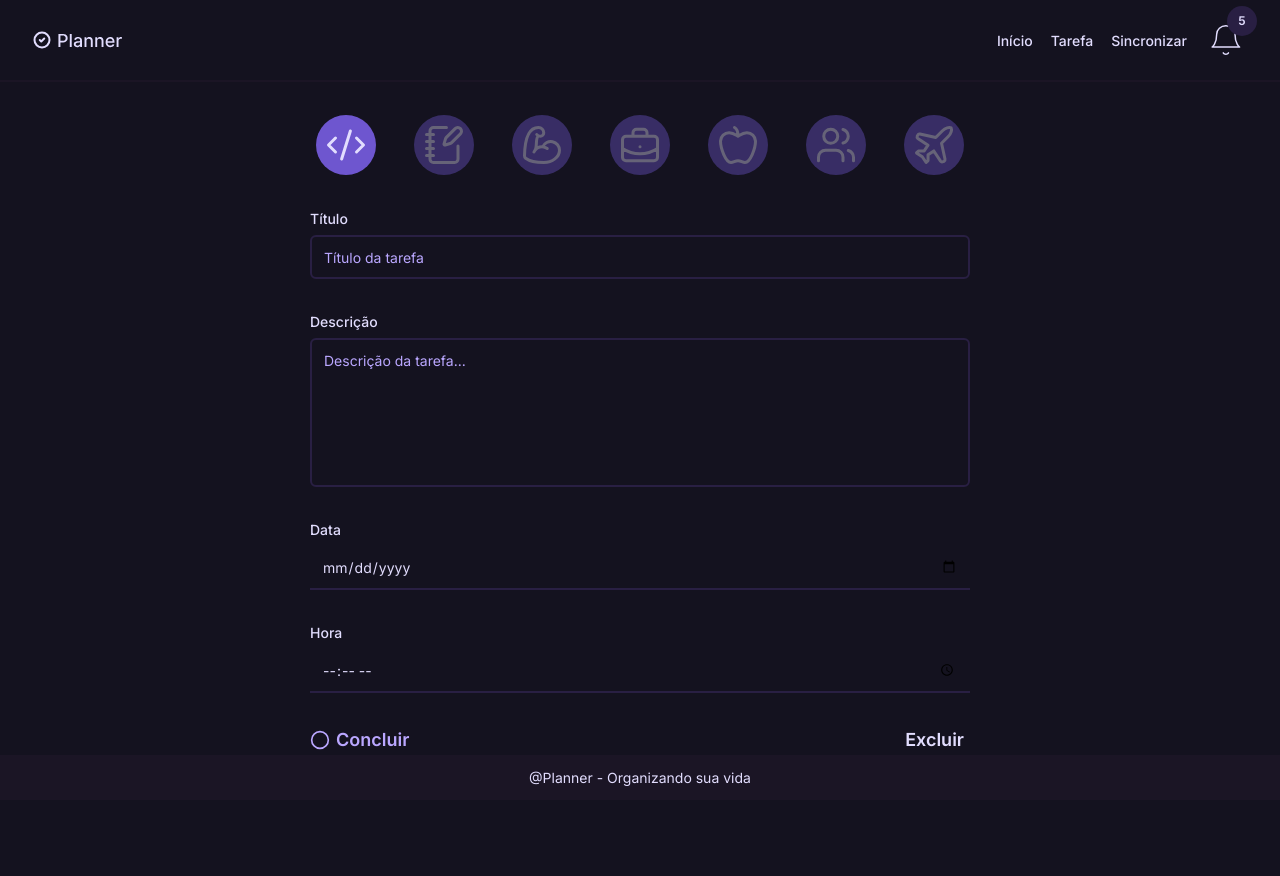
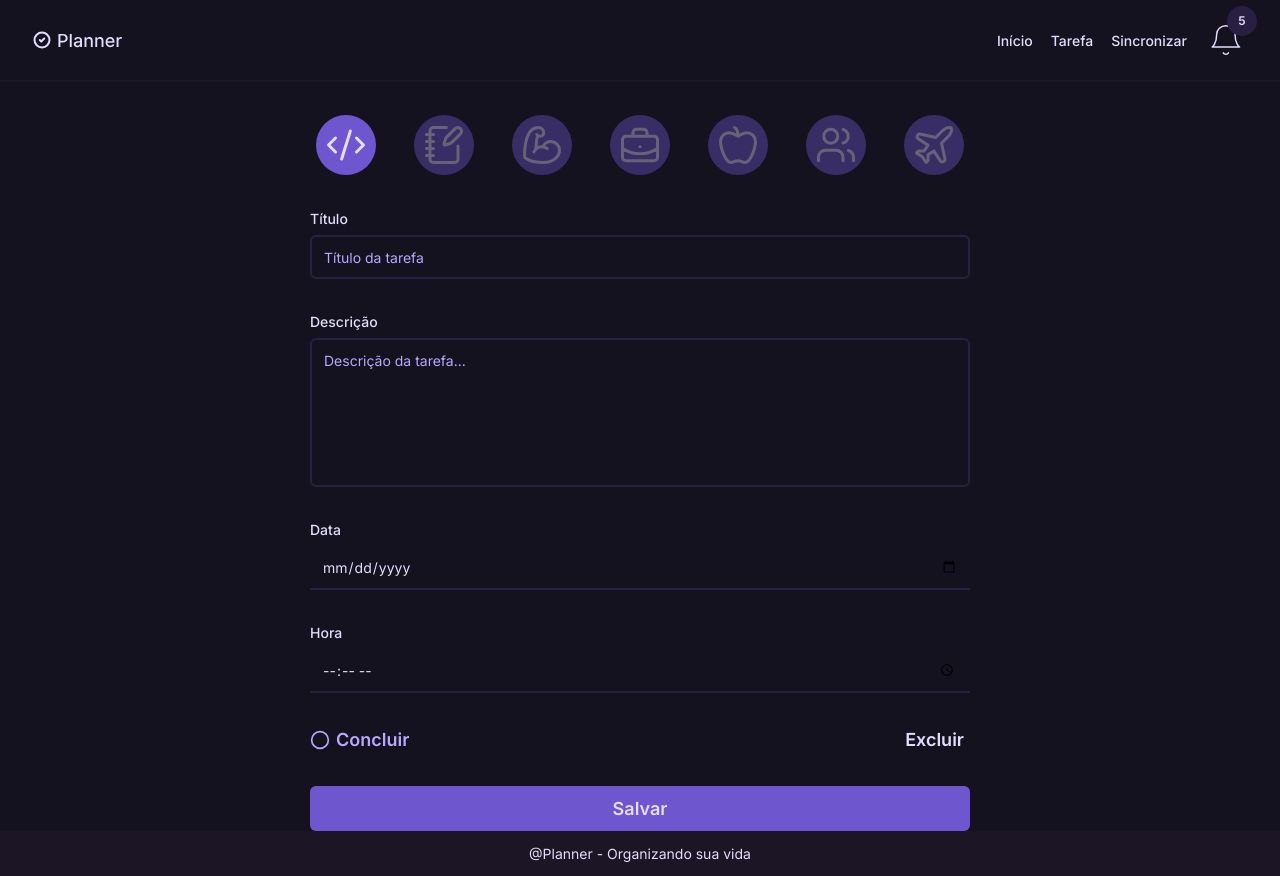
Before and after one commit to reisArthur2602/planner-frontend, a React (Vite) app: page /task in a window 1280 px wide. Before the commit the page ends 800 px from the top, so only its background shows below. Built offline with nearby package versions, Linux system fonts and the light colour scheme.

Commit message:
feat: add button action inicial

```diff
--- a/src/components/Button/index.tsx
+++ b/src/components/Button/index.tsx
@@ -2,8 +2,8 @@ import * as S from './styles';
 
 type ButtonProps = React.ComponentProps<'button'>;
 
-const ButtonAction = ({ ...rest }: ButtonProps) => {
-  return <button>Button</button>;
+const ButtonAction = ({ children, ...rest }: ButtonProps) => {
+  return <S.ButtonAction {...rest}>{children}</S.ButtonAction>;
 };
 
 const GhostButton = ({ children, ...rest }: ButtonProps) => {
--- a/src/components/Button/styles.tsx
+++ b/src/components/Button/styles.tsx
@@ -1,12 +1,19 @@
 import styled from 'styled-components';
 
 const GhostButton = styled.button`
-
-
-    font-size: 1.125rem;
-    font-weight: 600;
-    color: var(--violet-text-100);
-
+  font-size: 1.125rem;
+  font-weight: 600;
+  color: var(--violet-text-100);
 `;
 
-export { GhostButton };
+const ButtonAction = styled.button`
+  width: 100%;
+  font-size: 1.125rem;
+  font-weight: 600;
+  color: var(--violet-text-100);
+  background-color: var(--violet-500);
+  padding: 0.5625rem 0.75rem;
+  border-radius: 0.375rem;
+`;
+
+export { GhostButton, ButtonAction };
--- a/src/pages/task/index.tsx
+++ b/src/pages/task/index.tsx
@@ -3,7 +3,7 @@ import * as S from './styles';
 import SelectType from '../../components/SelectType';
 import { useState } from 'react';
 import { TypesActions } from '../../utils/type';
-import { Field, GhostButton, TextArea } from '../../components';
+import { ButtonAction, Field, GhostButton, TextArea } from '../../components';
 import Checkbox from '../../components/Checkbox';
 
 export const Task = () => {
@@ -33,6 +33,7 @@ export const Task = () => {
         />
         <GhostButton type="button">Excluir</GhostButton>
       </S.ButtonsArea>
+      <ButtonAction>Salvar</ButtonAction>
     </S.Form>
   );
 };
```
